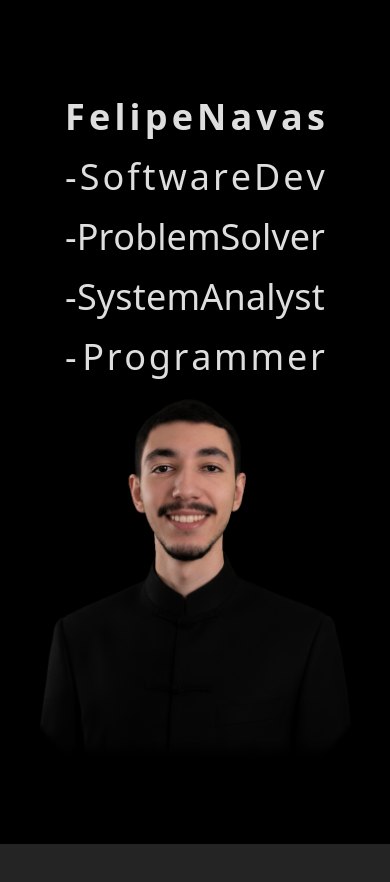
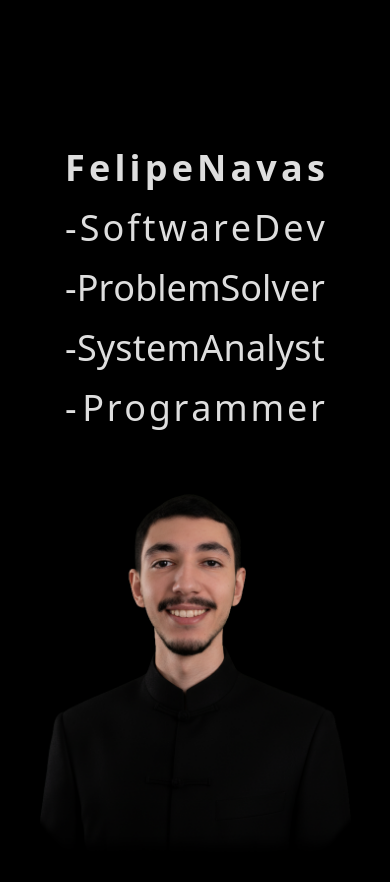
Before and after one commit to FelipeNascimentoDev/portifolio-2026, a React (Vite) app: page / in a window 390 px wide. Shown: the top 882 px of the page. Before the commit the page ends 844 px from the top, so only its background shows below. Built offline with nearby package versions, Linux system fonts and the light colour scheme.

Commit message:
fix(css): fix css and apply a simple css resest on all html tags

```diff
--- a/src/App.jsx
+++ b/src/App.jsx
@@ -2,6 +2,7 @@ import { useState } from 'react'
 import { Route, Routes } from "react-router"
 import Navbar from './components/Navbar'
 import Welcome from './pages/Welcome'
+import WhoAmI from './pages/WhoAmI'
 
 function App() {
   const [count, setCount] = useState(0)
@@ -10,6 +11,7 @@ function App() {
     <>
       <Navbar/>
       <Welcome/>
+      <WhoAmI/>
       {/* <Routes> */}
         {/* <Route path='/' element={}></Route> */}
       {/* </Routes> */}
--- a/src/components/Navbar.jsx
+++ b/src/components/Navbar.jsx
@@ -3,7 +3,7 @@ import '../style/Navbar.css'
 
 function Navbar() {
   return (
-    <div className='fixed hidden md:flex w-screen justify-center'>
+    <div className='fixed hidden md:flex w-full justify-center'>
       <nav className='nav-bar rounded-b-3xl p-5 lg:px-28 lg:text-2xl md:px-20'>
         <ul className='flex justify-between gap-20 font-semibold'>
           <li><Link to='/'>about-me</Link></li>
--- a/src/index.css
+++ b/src/index.css
@@ -8,16 +8,29 @@
   background-color: #242424;
 }
 
+
+/* CSS RESET */
+* {
+  margin: 0;
+  padding: 0;
+  box-sizing: border-box;
+}
+/* CSS RESET */
+html, body {
+  margin: 0;
+  padding: 0;
+  width: 100%;
+  overflow-x: hidden;
+  background-color: white;
+}
+
+
 .text-special {
   font-family: 'Halndlee', cursive;
   font-optical-sizing: auto;
   font-style: normal;
 }
 
-body {
-  margin: 0;
-  display: flex;
-}
 
 button {
   border-radius: 8px;
--- a/src/pages/Welcome.jsx
+++ b/src/pages/Welcome.jsx
@@ -6,18 +6,16 @@ function Welcome() {
 const items = ["FelipeNavas", "-SoftwareDev", "-ProblemSolver", "-SystemAnalyst", "- Programmer"];
 
   return (
-    <div
-    className="
-    bg-black
-    "
+    <div className="bg-black
+    w-full h-full lg:py-40 py-32"
     >
-      <div id='container' className='
-      h-screen w-screen
-      place-content-center justify-items-center
-      text-4xl lg:text-7xl md:text-6xl
-      lg:flex md:items-center'
+      <div id='container'
+        className='
+        place-content-center justify-items-center
+        text-4xl lg:text-7xl md:text-6xl
+        lg:flex md:items-center'
       >
-        <div id="text" className="w-fit mx-20">
+        <div id="text" className="mx-20">
           {items.map((item, itemIndex) => (
             <div key={itemIndex} className={`line line-${itemIndex + 1}`}>
               <p className="word fancy flex justify-between my-5">
@@ -33,7 +31,7 @@ const items = ["FelipeNavas", "-SoftwareDev", "-ProblemSolver", "-SystemAnalyst"
             </div>
           ))}
         </div>
-        <div className='justify-items-center lg:w-96 md:w-72 w-80 mx-14'>
+        <div className='justify-items-center lg:w-96 md:w-72 w-80 mx-14 lg:my-0 md:my-12 my-16'>
           <img src={my_photo} className="animate-me"/>
         </div>
       </div>
--- a/src/style/Navbar.css
+++ b/src/style/Navbar.css
@@ -6,7 +6,7 @@
 }
 
 .nav-bar:hover {
-    margin-top: 0;
+    margin-top: 0rem;
     transition: ease, 1s;
     background-color: rgba(255, 255, 255, 0.90);
     box-shadow: 0px 0px 15px 1px rgba(255, 255, 255, 0.70);
```
